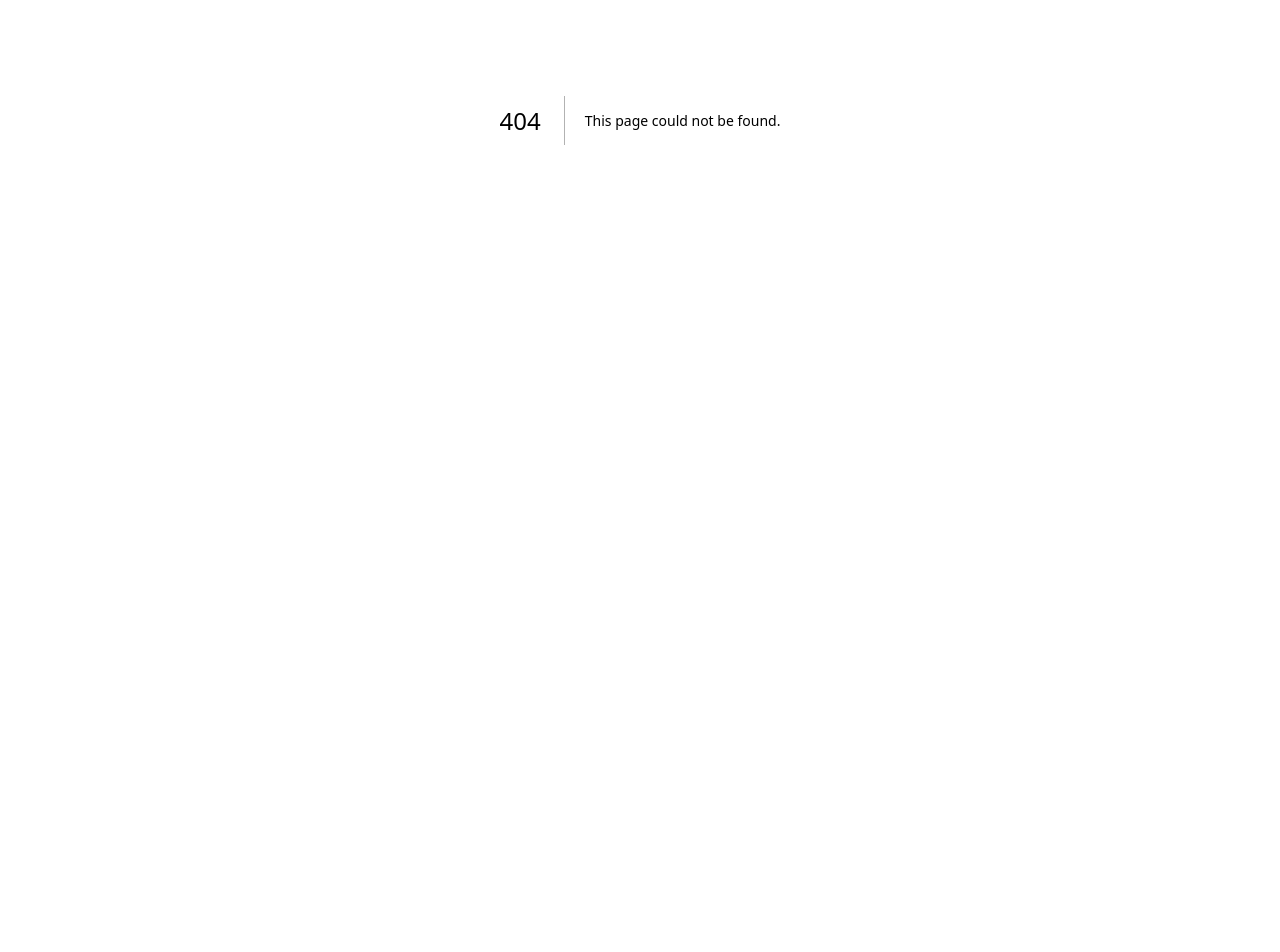
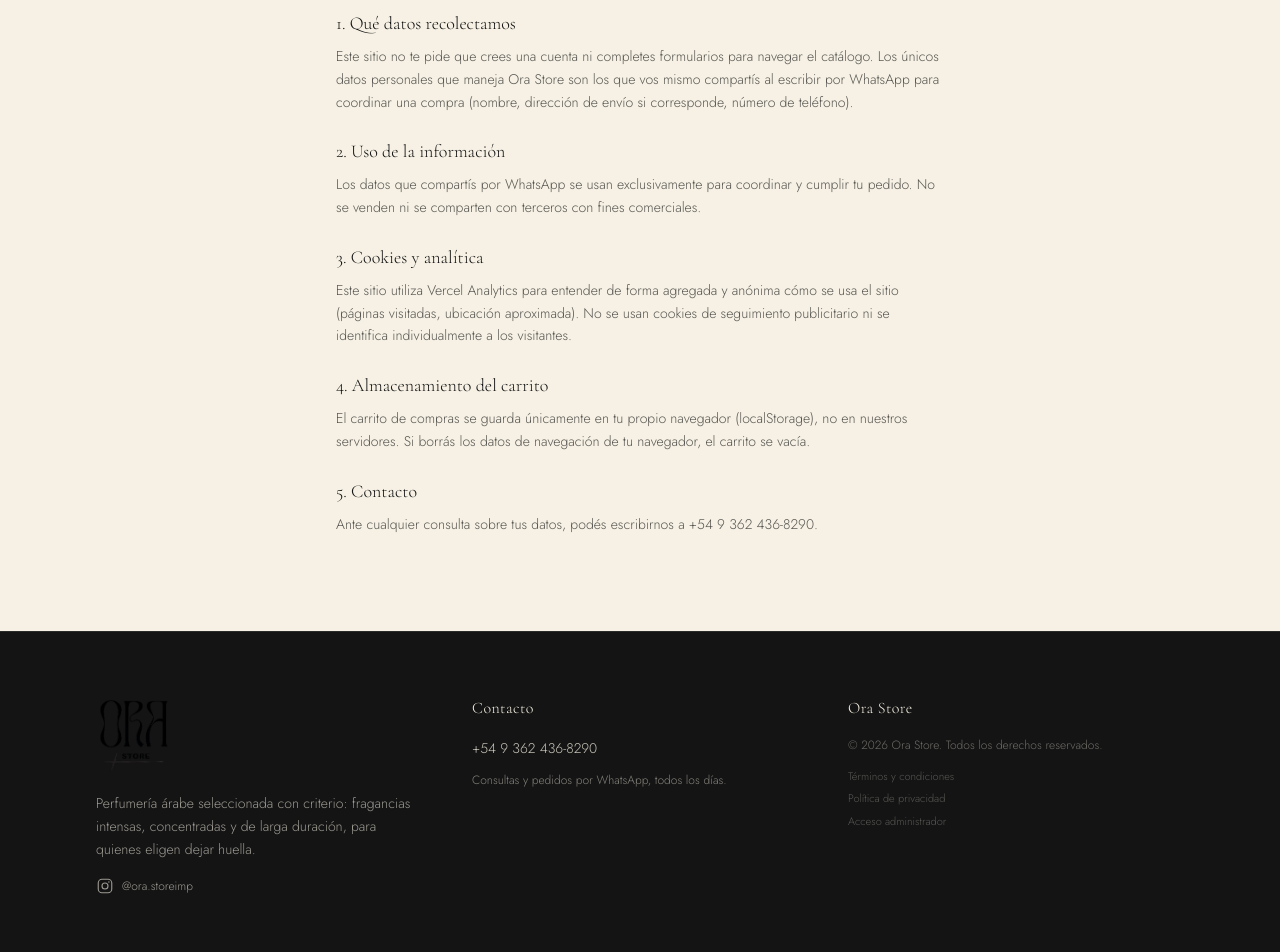
Before and after one commit to lucichamorro16/ora-store, a Next.js app: page /privacidad in a window 1280 px wide. Before the commit this address had no page. Shown: the part 280-1232 px from the top of the page. Before the commit the page ends 800 px from the top, so only its background shows below. Built offline with nearby package versions, Linux system fonts and the light colour scheme; no server answers; a web font is replaced by a local one.

Commit message:
SEO, analytics, instagram y paginas legales

```diff
--- a/app/components/Footer.js
+++ b/app/components/Footer.js
@@ -1,5 +1,5 @@
 import Logo from "./Logo";
-import { WHATSAPP_NUMBER } from "../lib/constants";
+import { WHATSAPP_NUMBER, INSTAGRAM_URL } from "../lib/constants";
 
 export default function Footer() {
   return (
@@ -11,6 +11,20 @@
             Perfumería árabe seleccionada con criterio: fragancias intensas,
             concentradas y de larga duración, para quienes eligen dejar huella.
           </p>
+          <a
+            href={INSTAGRAM_URL}
+            target="_blank"
+            rel="noopener noreferrer"
+            aria-label="Instagram de Ora Store"
+            className="mt-4 inline-flex items-center gap-2 text-parchment/60 hover:text-parchment transition-colors"
+          >
+            <svg width="18" height="18" viewBox="0 0 24 24" fill="none" stroke="currentColor" strokeWidth="1.5">
+              <rect x="3" y="3" width="18" height="18" rx="5" />
+              <circle cx="12" cy="12" r="4" />
+              <circle cx="17.2" cy="6.8" r="1" fill="currentColor" stroke="none" />
+            </svg>
+            <span className="font-body text-xs">@ora.storeimp</span>
+          </a>
         </div>
 
         <div>
@@ -33,12 +47,26 @@
           <p className="font-body font-light text-parchment/40 text-xs leading-relaxed">
             © {new Date().getFullYear()} Ora Store. Todos los derechos reservados.
           </p>
-          <a
-            href="/admin"
-            className="font-body font-light text-parchment/30 text-[11px] mt-3 inline-block hover:text-parchment/60"
-          >
-            Acceso administrador
-          </a>
+          <div className="flex flex-col gap-1.5 mt-3">
+            <a
+              href="/terminos"
+              className="font-body font-light text-parchment/30 text-[11px] hover:text-parchment/60"
+            >
+              Términos y condiciones
+            </a>
+            <a
+              href="/privacidad"
+              className="font-body font-light text-parchment/30 text-[11px] hover:text-parchment/60"
+            >
+              Política de privacidad
+            </a>
+            <a
+              href="/admin"
+              className="font-body font-light text-parchment/30 text-[11px] hover:text-parchment/60"
+            >
+              Acceso administrador
+            </a>
+          </div>
         </div>
       </div>
 
--- a/app/layout.js
+++ b/app/layout.js
@@ -1,6 +1,8 @@
 import { Cormorant_Garamond, Jost, Fraunces, Mrs_Saint_Delafield } from "next/font/google";
+import { Analytics } from "@vercel/analytics/react";
 import "./globals.css";
 import { CartProvider } from "./lib/cartContext";
+import { SITE_URL } from "./lib/constants";
 
 const cormorant = Cormorant_Garamond({
   subsets: ["latin"],
@@ -30,10 +32,27 @@
   display: "swap",
 });
 
+const title = "Ora Store | Perfumería Árabe";
+const description =
+  "Perfumería árabe de autor. Fragancias intensas y duraderas, inspiradas en el oriente. Ora Store.";
+
 export const metadata = {
-  title: "Ora Store | Perfumes Árabes",
-  description:
-    "Perfumería árabe de autor. Fragancias intensas y duraderas, inspiradas en el oriente. Ora Store.",
+  metadataBase: new URL(SITE_URL),
+  title,
+  description,
+  openGraph: {
+    title,
+    description,
+    url: SITE_URL,
+    siteName: "Ora Store",
+    locale: "es_AR",
+    type: "website",
+  },
+  twitter: {
+    card: "summary_large_image",
+    title,
+    description,
+  },
 };
 
 export default function RootLayout({ children }) {
@@ -44,6 +63,7 @@
     >
       <body>
         <CartProvider>{children}</CartProvider>
+        <Analytics />
       </body>
     </html>
   );
--- a/app/lib/constants.js
+++ b/app/lib/constants.js
@@ -2,3 +2,12 @@
 // componentes de servidor (Hero, Footer) como desde componentes de cliente
 // (cartContext) sin cruzar el límite de client boundary de React.
 export const WHATSAPP_NUMBER = "5493624368290"; // +54 9 362 436-8290, sin signos para el link wa.me
+
+export const INSTAGRAM_URL = "https://www.instagram.com/ora.storeimp/";
+
+// Usado para robots.txt, sitemap.xml y las metaetiquetas Open Graph.
+// Mientras no esté conectado el dominio de nic.ar, apunta a la URL de Vercel.
+// Una vez conectado el dominio, cambiar esto (o cargar NEXT_PUBLIC_SITE_URL
+// como variable de entorno en Vercel) para que apunte al dominio final.
+export const SITE_URL =
+  process.env.NEXT_PUBLIC_SITE_URL || "https://ora-store-rho.vercel.app";
--- /dev/null
+++ b/app/privacidad/page.js
@@ -0,0 +1,84 @@
+import Header from "../components/Header";
+import Footer from "../components/Footer";
+import CartDrawer from "../components/CartDrawer";
+
+export const metadata = {
+  title: "Política de Privacidad | Ora Store",
+};
+
+export default function PrivacidadPage() {
+  return (
+    <>
+      <Header />
+      <main className="bg-parchment">
+        <div className="mx-auto max-w-2xl px-5 md:px-8 py-16 md:py-24">
+          <h1 className="font-display font-light text-ink text-3xl md:text-4xl mb-8 tracking-wide">
+            Política de Privacidad
+          </h1>
+
+          <div className="font-body font-light text-ink/70 text-sm leading-relaxed space-y-6">
+            <p className="text-ink/40 text-xs">
+              [Texto general de partida — te recomendamos que lo revise un profesional
+              antes de la publicación definitiva del sitio.]
+            </p>
+
+            <section>
+              <h2 className="font-display text-ink text-lg mb-2">
+                1. Qué datos recolectamos
+              </h2>
+              <p>
+                Este sitio no te pide que crees una cuenta ni completes formularios
+                para navegar el catálogo. Los únicos datos personales que maneja Ora
+                Store son los que vos mismo compartís al escribir por WhatsApp para
+                coordinar una compra (nombre, dirección de envío si corresponde,
+                número de teléfono).
+              </p>
+            </section>
+
+            <section>
+              <h2 className="font-display text-ink text-lg mb-2">
+                2. Uso de la información
+              </h2>
+              <p>
+                Los datos que compartís por WhatsApp se usan exclusivamente para
+                coordinar y cumplir tu pedido. No se venden ni se comparten con
+                terceros con fines comerciales.
+              </p>
+            </section>
+
+            <section>
+              <h2 className="font-display text-ink text-lg mb-2">3. Cookies y analítica</h2>
+              <p>
+                Este sitio utiliza Vercel Analytics para entender de forma agregada y
+                anónima cómo se usa el sitio (páginas visitadas, ubicación
+                aproximada). No se usan cookies de seguimiento publicitario ni se
+                identifica individualmente a los visitantes.
+              </p>
+            </section>
+
+            <section>
+              <h2 className="font-display text-ink text-lg mb-2">
+                4. Almacenamiento del carrito
+              </h2>
+              <p>
+                El carrito de compras se guarda únicamente en tu propio navegador
+                (localStorage), no en nuestros servidores. Si borrás los datos de
+                navegación de tu navegador, el carrito se vacía.
+              </p>
+            </section>
+
+            <section>
+              <h2 className="font-display text-ink text-lg mb-2">5. Contacto</h2>
+              <p>
+                Ante cualquier consulta sobre tus datos, podés escribirnos a
+                +54 9 362 436-8290.
+              </p>
+            </section>
+          </div>
+        </div>
+      </main>
+      <Footer />
+      <CartDrawer />
+    </>
+  );
+}
--- /dev/null
+++ b/app/robots.js
@@ -0,0 +1,14 @@
+import { SITE_URL } from "./lib/constants";
+
+export default function robots() {
+  return {
+    rules: [
+      {
+        userAgent: "*",
+        allow: "/",
+        disallow: ["/admin", "/admin/"],
+      },
+    ],
+    sitemap: `${SITE_URL}/sitemap.xml`,
+  };
+}
--- /dev/null
+++ b/app/sitemap.js
@@ -0,0 +1,25 @@
+import { SITE_URL } from "./lib/constants";
+
+export default function sitemap() {
+  const now = new Date();
+  return [
+    {
+      url: SITE_URL,
+      lastModified: now,
+      changeFrequency: "weekly",
+      priority: 1,
+    },
+    {
+      url: `${SITE_URL}/terminos`,
+      lastModified: now,
+      changeFrequency: "yearly",
+      priority: 0.3,
+    },
+    {
+      url: `${SITE_URL}/privacidad`,
+      lastModified: now,
+      changeFrequency: "yearly",
+      priority: 0.3,
+    },
+  ];
+}
--- /dev/null
+++ b/app/terminos/page.js
@@ -0,0 +1,83 @@
+import Header from "../components/Header";
+import Footer from "../components/Footer";
+import CartDrawer from "../components/CartDrawer";
+
+export const metadata = {
+  title: "Términos y Condiciones | Ora Store",
+};
+
+export default function TerminosPage() {
+  return (
+    <>
+      <Header />
+      <main className="bg-parchment">
+        <div className="mx-auto max-w-2xl px-5 md:px-8 py-16 md:py-24">
+          <h1 className="font-display font-light text-ink text-3xl md:text-4xl mb-8 tracking-wide">
+            Términos y Condiciones
+          </h1>
+
+          <div className="font-body font-light text-ink/70 text-sm leading-relaxed space-y-6">
+            <p className="text-ink/40 text-xs">
+              [Este texto es un punto de partida general. Antes de publicar el sitio de
+              forma definitiva, te recomendamos que lo revise un contador o gestoría
+              para que se ajuste a tu situación (CUIT, condición frente al IVA, y la
+              Ley de Defensa del Consumidor 24.240).]
+            </p>
+
+            <section>
+              <h2 className="font-display text-ink text-lg mb-2">1. Sobre Ora Store</h2>
+              <p>
+                Ora Store es una perfumería árabe que comercializa fragancias a través
+                de este sitio web. Razón social: [completar]. CUIT: [completar].
+                Domicilio: [completar]. Contacto: +54 9 362 436-8290.
+              </p>
+            </section>
+
+            <section>
+              <h2 className="font-display text-ink text-lg mb-2">2. Productos y precios</h2>
+              <p>
+                Los precios publicados están expresados en pesos argentinos e incluyen
+                los impuestos correspondientes. Ora Store se reserva el derecho de
+                modificar precios y stock sin previo aviso. La disponibilidad de stock
+                se actualiza manualmente y puede sufrir demoras.
+              </p>
+            </section>
+
+            <section>
+              <h2 className="font-display text-ink text-lg mb-2">3. Proceso de compra</h2>
+              <p>
+                La compra se coordina de forma directa por WhatsApp una vez armado el
+                pedido en el carrito del sitio. El pago y el envío se acuerdan en esa
+                conversación. La compra se confirma cuando ambas partes acuerdan el
+                medio de pago y, si corresponde, el método de envío.
+              </p>
+            </section>
+
+            <section>
+              <h2 className="font-display text-ink text-lg mb-2">
+                4. Derecho de arrepentimiento
+              </h2>
+              <p>
+                De acuerdo con la Ley de Defensa del Consumidor, el cliente tiene
+                derecho a revocar la compra dentro de los 10 días corridos desde la
+                recepción del producto, sin necesidad de justificar el motivo. Para
+                ejercer este derecho, podés escribirnos a +54 9 362 436-8290. [Completar
+                con la política de cambios/devoluciones específica del negocio.]
+              </p>
+            </section>
+
+            <section>
+              <h2 className="font-display text-ink text-lg mb-2">5. Modificaciones</h2>
+              <p>
+                Ora Store puede modificar estos términos en cualquier momento. Los
+                cambios entran en vigencia desde su publicación en esta página.
+              </p>
+            </section>
+          </div>
+        </div>
+      </main>
+      <Footer />
+      <CartDrawer />
+    </>
+  );
+}
--- a/package.json
+++ b/package.json
@@ -10,6 +10,7 @@
   },
   "dependencies": {
     "@supabase/supabase-js": "^2.45.4",
+    "@vercel/analytics": "^1.3.1",
     "next": "14.2.35",
     "react": "^18.3.1",
     "react-dom": "^18.3.1"
```
Also changed, not shown: app/opengraph-image.png (added), 1 other file (tests, documents, lock files or other folders).
